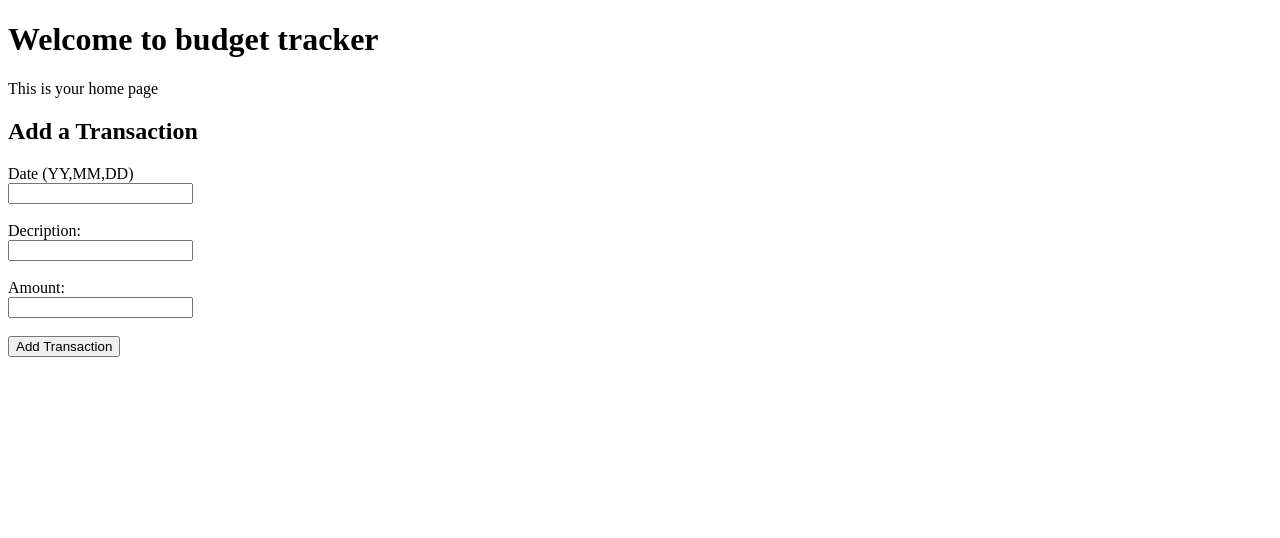
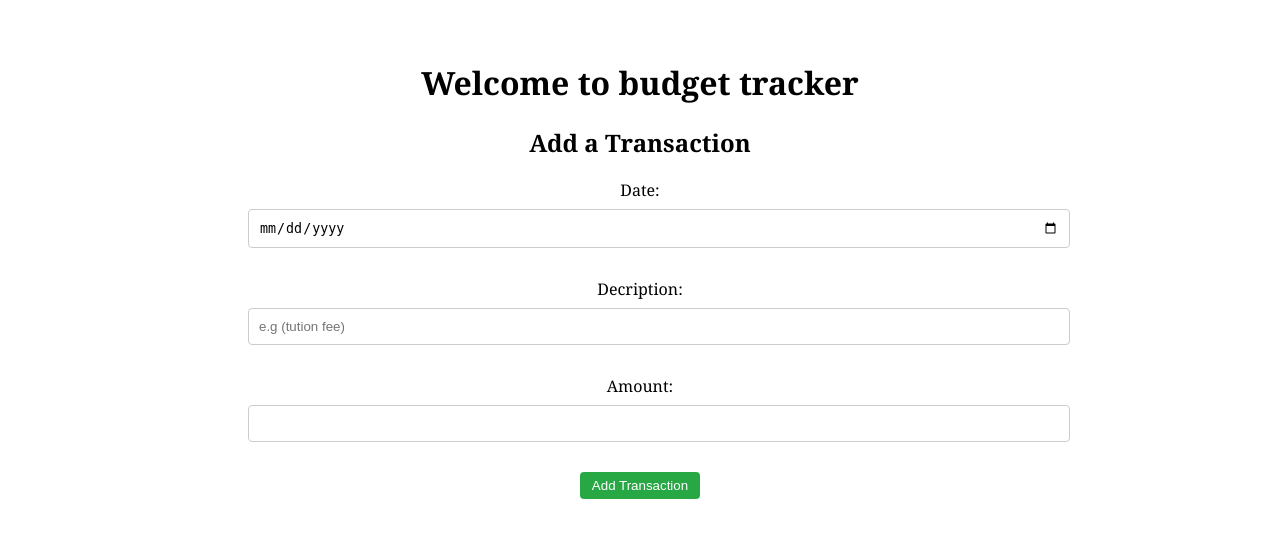
Before and after one commit to samimahlaka/budget_tracker, a Flask app: page / in a window 1280 px wide. Shown: the top 538 px of the page. Run offline with Flask 3, Linux system fonts and the light colour scheme.

Commit message:
Added CSS styling for layout, buttons, and table formatting

```diff
--- /dev/null
+++ b/static/style.css
@@ -0,0 +1,71 @@
+body {
+    max-width: 800px;
+    margin: auto;
+    padding: 40px;
+    text-align: center;
+    font-family:Cambria, Cochin, Georgia, Times, 'Times New Roman', serif;
+
+}
+
+table{
+    border-collapse: collapse;
+    width: 90%;
+    margin: auto;
+}
+
+th{
+    font-family: 'Franklin Gothic Medium', 'Arial Narrow', Arial, sans-serif;
+    background-color: blanchedalmond;
+}
+
+tr:nth-child(even) { background-color: #f2f2f2; }
+
+input[type="text"], input[type="number"], input[type="date"] {
+    width: 100%;
+    padding: 10px;
+    margin: 8px ;
+    border-radius: 4px;
+    border: 1px solid #ccc;
+
+}
+
+.del_btn{
+    padding: 6px 12px;
+    font-size: 14px;
+    width: 100px;
+    background-color: #dc3545;
+    color: white;
+    border: none;
+    border-radius: 4px;
+ }
+
+.add_btn{
+    background-color:#28a745;
+    color: white;
+    padding : 6px 12px;
+    border: none;
+    border-radius: 4px;
+}
+
+
+h1 {
+        display: block;
+        font-size: 2em;
+        margin-top: 0.67em;
+        margin-bottom: 0.67em;
+        margin-left: 0;
+        margin-right: 0;
+        font-weight: bold;
+    }
+    h2 {
+        display: block;
+        font-size: 1.5em;
+        margin-top: 0.83em;
+        margin-bottom: 0.83em;
+        margin-left: 0;
+        margin-right: 0;
+        font-weight: bold;
+    }
+
+.add_btn:hover { background-color: #218838; /* a darker green */ }
+.del_btn:hover { background-color: #c82333; /* a darker red */ }
--- a/templates/home.html
+++ b/templates/home.html
@@ -3,24 +3,25 @@
 <head>
     <meta charset="UTF-8">
     <meta name="viewport" content="width=device-width, initial-scale=1.0">
+    <link rel="stylesheet" href="{{url_for('static',filename='style.css')}}">
     <title>Budget Trackert</title>
 </head>
 <body>
     <h1>Welcome to budget tracker</h1>
-    <p>This is your home page</p>
+
 
     <h2>Add a Transaction</h2>
     <form action="/insert_transaction" method="POST">
-        <label for="date">Date (YY,MM,DD)</label><br>
-        <input type="text" id = 'date' name="date"><br><br>
+        <label for="date">Date: </label>
+        <input type="date" id = 'date' name="date" placeholder="(yy/mm/dd)"><br><br>
 
-        <label for="description">Decription:</label><br>
-        <input type="text" name="description" id="description"><br><br>
+        <label for="description: ">Decription:</label>
+        <input type="text" name="description" id="description" placeholder="e.g (tution fee)"><br><br>
 
-        <label for="amount">Amount:</label><br>
+        <label for="amount">Amount:</label>
         <input type="number" name="amount", id="amount"><br><br>
 
-        <input type="submit" value="Add Transaction">
+        <input type="submit" value="Add Transaction" class="add_btn">
     </form>
 
 </body>
```
Also changed, not shown: templates/transaction.html (+8 -6 lines), data/budget.db.
